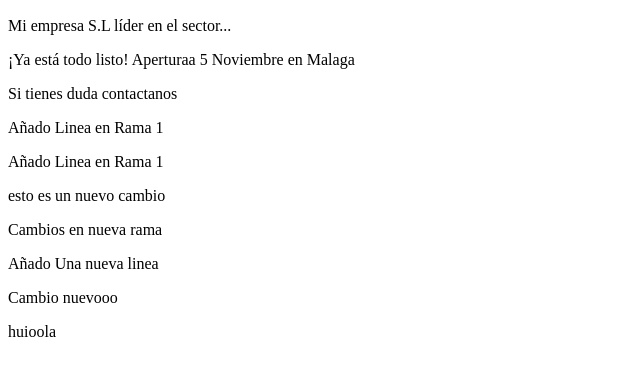
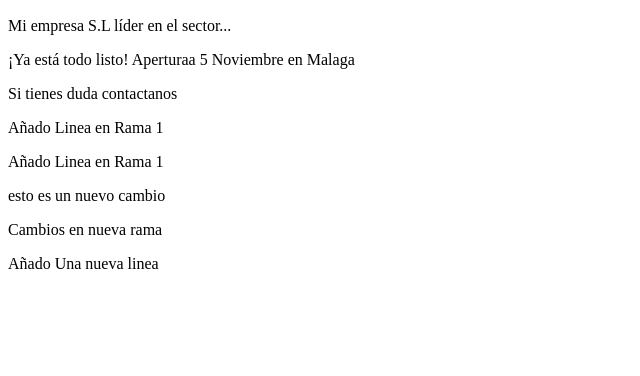
Before and after one commit to danics9696/DAM, a plain HTML site: page index.html in a window 1280 px wide. Shown: the part 110-486 px from the top of the page, without its empty margins (0-640 px from the left). Drawn offline with Linux system fonts and the light colour scheme.

```diff
--- a/index.html
+++ b/index.html
@@ -16,7 +16,5 @@
     <p>esto es un nuevo cambio</p>
     <p>Cambios en nueva rama</p>
     <p>Añado Una nueva linea</p>
-    <p>Cambio nuevooo</p>
-    <p>huioola</p>
 </body>
 </html>
```
